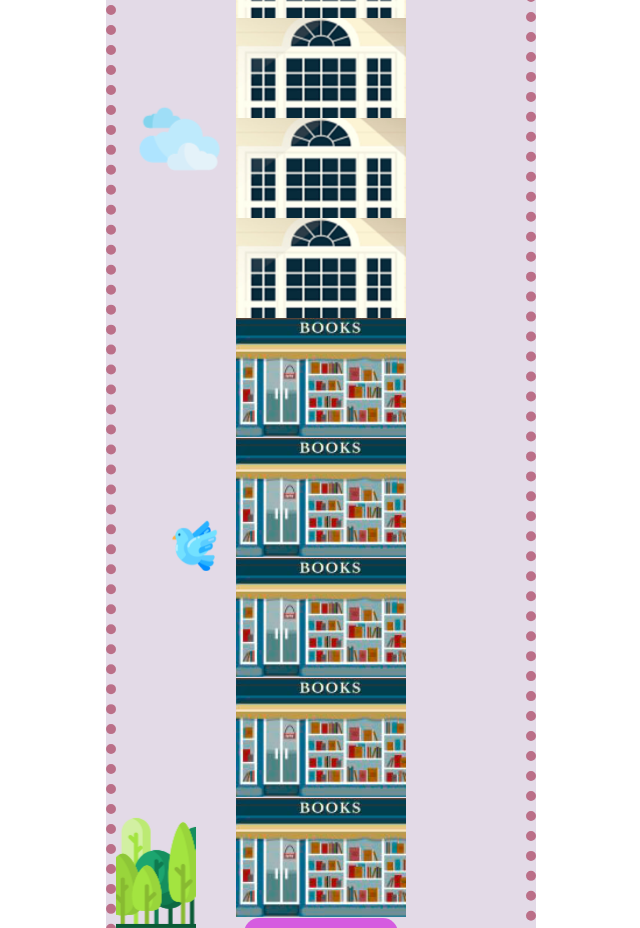
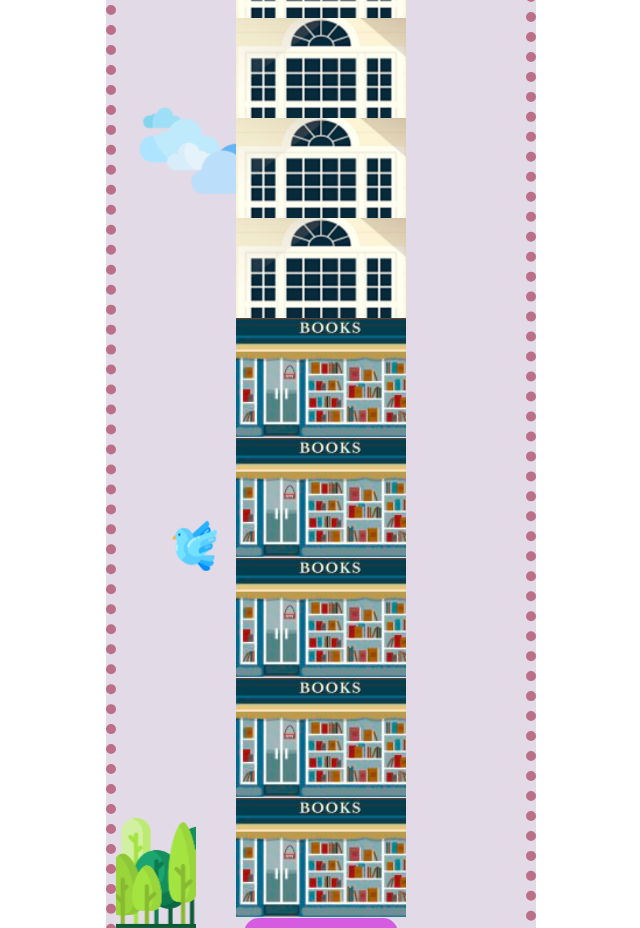
Before and after one commit to soltonbekov-aiymkyz/builder, a React (Create React App) app: page /checkout in a window 1280 px wide. Shown: the part 1200-2128 px from the top of the page, without its empty margins (324-964 px from the left). Built offline with nearby package versions, Linux system fonts and the light colour scheme.

Commit message:
added some functions

```diff
--- a/src/components/SkyscaperBuilder/SkyscaperPreview/SkyscaperPreview.js
+++ b/src/components/SkyscaperBuilder/SkyscaperPreview/SkyscaperPreview.js
@@ -18,6 +18,7 @@ return (
              <div className={classes.birdImage}></div>
              <div className={classes.cloudImage}></div>
 
+             <div className={classes.cloImage}></div>
              <div className={classes.seaImage}></div>
              <div className={classes.tree1Image}></div>
             {result}
--- a/src/components/SkyscaperBuilder/SkyscaperPreview/SkyscaperPreview.module.css
+++ b/src/components/SkyscaperBuilder/SkyscaperPreview/SkyscaperPreview.module.css
@@ -106,6 +106,21 @@
 }
 
 
+.cloImage{
+  width: 80px;
+  height: 80px;
+  background-image: url(../../../Images/cloud-computing.svg);
+  background-size: cover;
+  background-repeat: no-repeat;
+  position: absolute;
+  bottom: 770px;
+  animation-name: cloAnimation;
+  animation-iteration-count: infinite;
+  animation-duration: 7s;
+  z-index: -1;
+  animation-direction: alternate;
+  animation-timing-function: ease-in;
+}
 
 
 
@@ -116,6 +131,18 @@
 
 
 
+@keyframes cloAnimation{
+  0%{
+    right: 100%;
+     transform: translate(600px, 100%);
+  }
+  50%{
+      right:100%;
+  }
+  100%{
+    right: 100%;
+  }
+ }
 
 
 
```
Also changed, not shown: src/Images/cloud-computing.svg (added).
